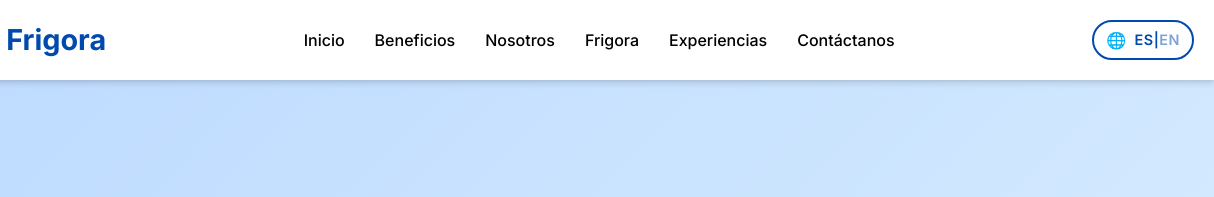
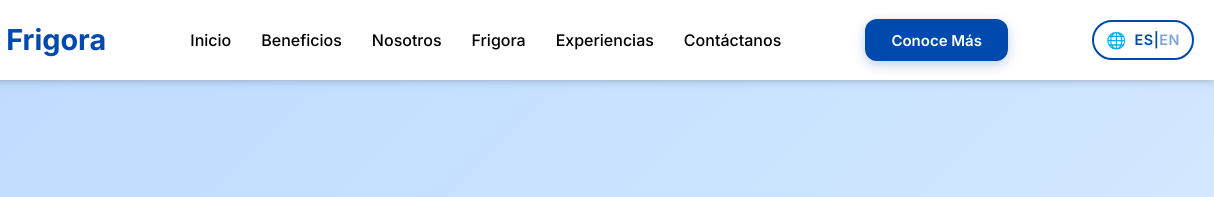
Before and after one commit to ColdTech-Peru/Landing-Page, a website: page index.html in a window 1280 px wide. Shown: the top 197 px of the page, 66-1280 px from the left. Drawn offline with nearby package versions, Linux system fonts and the light colour scheme.

Commit message:
update: landing page

```diff
--- a/index.html
+++ b/index.html
@@ -30,6 +30,13 @@
             <a href="#contactanos" data-i18n="contact_us">Contáctanos</a>
 
         </nav>
+        <a
+                href="https://frigora-frontend.vercel.app"
+                target="_blank"
+                class="hero-btn"
+                data-i18n="learn_more">
+            Conoce Más
+        </a>
         <div class="flex items-center gap-4">
             <div class="language-switch">
                 <span id="lang-es" class="lang-option active">ES</span> | <span id="lang-en" class="lang-option">EN</span>
@@ -49,9 +56,10 @@
             <div class="hero-text">
                 <h1 data-i18n="hero_title"></h1>
                 <p data-i18n="hero_subtitle"></p>
+
             </div>
 
-            <img src="assets/hero-image-container.jpeg">
+            <img src="assets/appwebIceTrack.png">
         </div>
         </div>
     </section>
--- a/index.js
+++ b/index.js
@@ -8,6 +8,7 @@ const translations = {
         testimonials: "Experiencias",
         contact_us: "Contáctanos",
         register: "Comenzar Ahora",
+        learn_more: "Conoce Más",
 
         // Hero
         hero_title: "Liderando la Próxima Generación en Control Térmico",
@@ -76,6 +77,7 @@ const translations = {
         testimonials: "Success Stories",
         contact_us: "Contact Us",
         register: "Get Started",
+        learn_more: "Learn More",
 
         // Hero
         hero_title: "Leading the Next Generation in Thermal Management",
--- a/style.css
+++ b/style.css
@@ -1039,3 +1039,30 @@ footer {
     color: #004aad;
     font-weight: 800;
 }
+.hero-btn {
+    display: flex;
+    align-items: center;
+    justify-content: center;
+
+    height: 42px;
+    padding: 0 26px;
+
+    background: #004aad;
+    color: white;
+
+    font-weight: 600;
+    font-size: 15px;
+
+    border-radius: 12px;
+    text-decoration: none;
+
+    transition: all 0.3s ease;
+    box-shadow: 0 4px 12px rgba(0, 74, 173, 0.25);
+
+    line-height: 1;
+}
+
+.hero-btn:hover {
+    background: #0c8ddf;
+    transform: translateY(-2px);
+}
```
Also changed, not shown: assets/appwebIceTrack.png.
